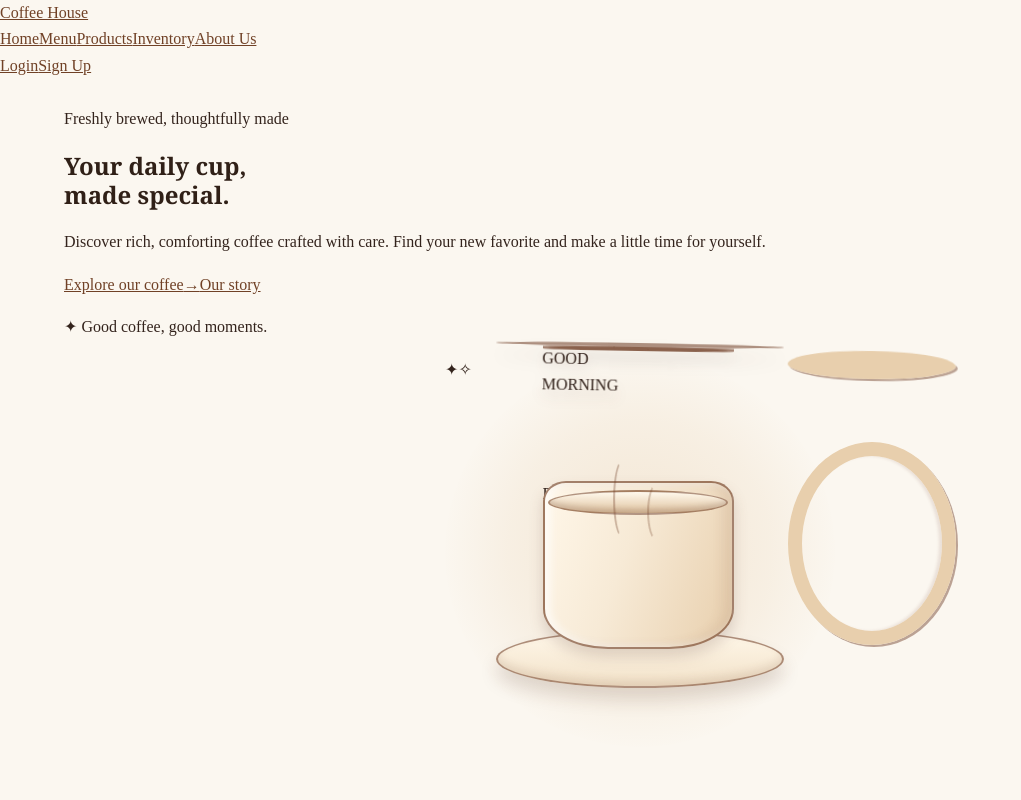
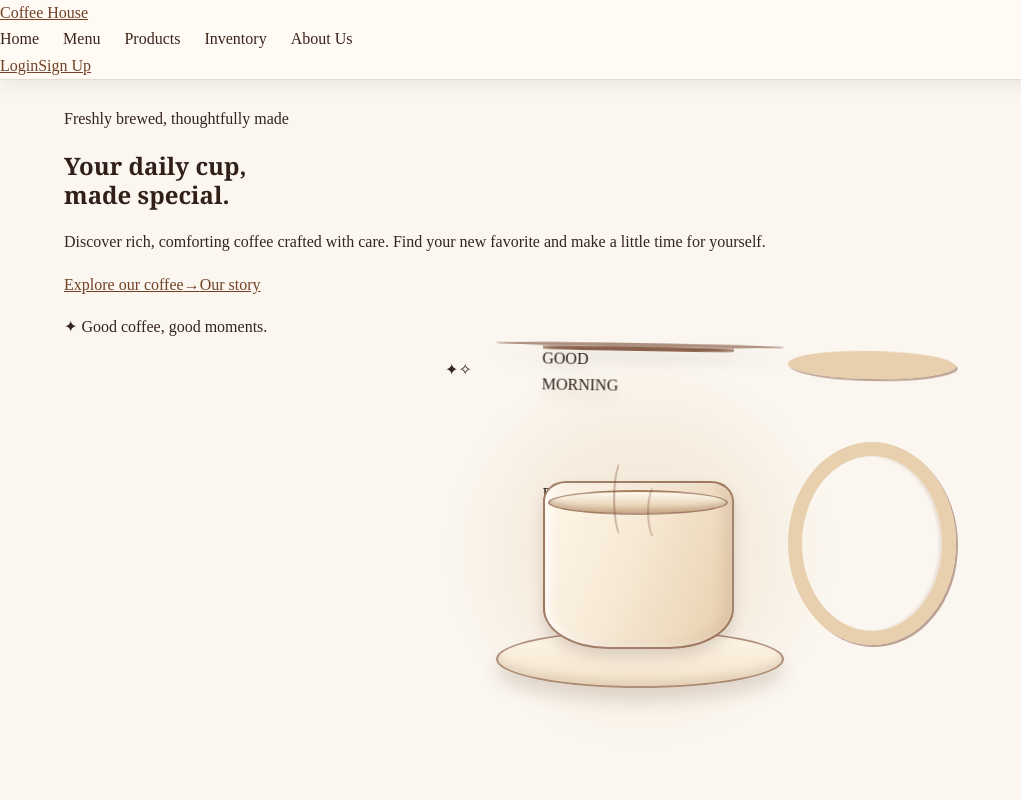
Before and after one commit to kabilhussain/N8NTestProject, a React (Vite) app in the folder my-react-app/: page / in a window 1280 px wide. Shown: the top 800 px of the page, without its empty margins (0-1021 px from the left). Built offline with nearby package versions, Linux system fonts and the light colour scheme.

Commit message:
feat: Provides fixed header positioning and styles for the h (#15)

```diff
--- a/my-react-app/src/components/Header.css
+++ b/my-react-app/src/components/Header.css
@@ -1,9 +1,47 @@
-header,
-.header {
-  position: fixed;
+header {
+  position: fixed !important;
   top: 0;
   right: 0;
   left: 0;
   z-index: 1000;
   width: 100%;
+  min-width: 0;
+  background: var(--coffee-white, #fffaf4);
+  border-bottom: 1px solid var(--coffee-border, rgba(60, 36, 25, 0.14));
+  box-shadow: 0 4px 18px rgba(43, 23, 17, 0.08);
 }
+
+header nav {
+  display: flex;
+  align-items: center;
+  gap: clamp(0.75rem, 2vw, 1.5rem);
+}
+
+header nav a {
+  color: var(--coffee-dark, #3c2419);
+  text-decoration: none;
+  transition: color 160ms ease;
+}
+
+header nav a:hover,
+header nav a[aria-current='page'] {
+  color: var(--coffee-caramel, #bd8654);
+}
+
+header button,
+header a[role='button'] {
+  cursor: pointer;
+}
+
+@media (max-width: 767px) {
+  header nav {
+    flex-wrap: wrap;
+    justify-content: center;
+  }
+}
+
+@media (prefers-reduced-motion: reduce) {
+  header nav a {
+    transition: none;
+  }
+}
```
